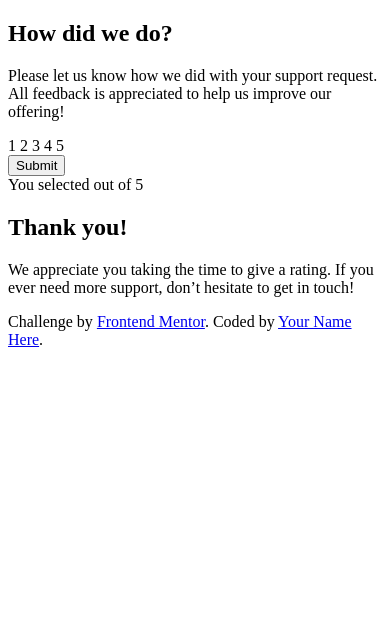
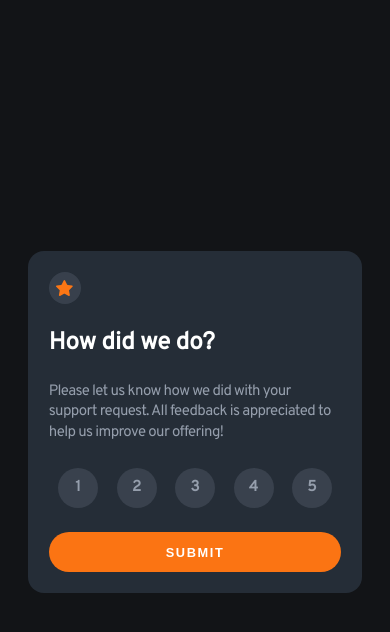
Before and after one commit to koreynichols/interactive-rating-component, a plain HTML site: page index.html in a window 390 px wide. Drawn offline with Linux system fonts and the light colour scheme.

Commit message:
styling for mobile done

```diff
--- a/index.html
+++ b/index.html
@@ -5,7 +5,7 @@
   <meta name="viewport" content="width=device-width, initial-scale=1.0"> <!-- displays site properly based on user's device -->
 
   <link rel="icon" type="image/png" sizes="32x32" href="./images/favicon-32x32.png">
-
+  <link rel="stylesheet" href="styles.css">
   <title>Frontend Mentor | Interactive rating component</title>
 
   <!-- Feel free to remove these styles or customise in your own stylesheet 👍 -->
@@ -13,35 +13,44 @@
 <body>
   <main>
     <!-- Rating state start -->
-    <div class="ratingStart">
+    <div class="ratingStart container">
+      <div class="star">
+        <img src="./images/icon-star.svg" alt="">
+      </div>
       <h2>How did we do?</h2>
 
       <p>Please let us know how we did with your support request. All feedback is appreciated
       to help us improve our offering!</p>
 
-      <div class="ratingValue">1 2 3 4 5</div>
+      <div class="ratings">
+        <div class="ratingValue">1</div>
+        <div class="ratingValue">2</div>
+        <div class="ratingValue">3</div>
+        <div class="ratingValue">4</div>
+        <div class="ratingValue">5</div>
+      </div>
 
-      <input type="submit" value="Submit">
+      <input type="submit" value="SUBMIT">
     </div>
 
     <!-- Rating state end -->
 
     <!-- Thank you state start -->
-    <div class="thankyou">
-      <div class="selection">You selected <!-- Add rating here --> out of 5</div>
+    <!-- <div class="thankyou container">
+      <div class="selection">You selected out of 5</div>
 
       <h2>Thank you!</h2>
 
       <p>We appreciate you taking the time to give a rating. If you ever need more support,
       don’t hesitate to get in touch!</p>
-    </div>
+    </div> -->
     <!-- Thank you state end -->
   </main>
-  <footer>
+  <!-- <footer>
     <div class="attribution">
       Challenge by <a href="https://www.frontendmentor.io?ref=challenge" target="_blank">Frontend Mentor</a>.
       Coded by <a href="#">Your Name Here</a>.
     </div>
-  </footer>
+  </footer> -->
 </body>
 </html>
--- a/styles.css
+++ b/styles.css
@@ -1,2 +1,82 @@
+@import url('https://fonts.googleapis.com/css?family=Overpass:wght@400,700');
+
 .attribution { font-size: 11px; text-align: center; }
 .attribution a { color: hsl(228, 45%, 44%); }
+
+* {
+    margin: 0;
+    padding: 0;
+}
+
+body {
+    background-color: hsl(216, 12%, 8%);
+    color: hsl(217, 12%, 63%);
+    height: 100vh;
+    display: flex;
+    align-items: center;
+    justify-content: center;
+    font-family: 'Overpass';
+}
+
+h2 {
+    color: hsl(0, 0%, 100%);
+    font-weight: 700;
+}
+
+p {
+    font-size: 0.9375rem;
+    letter-spacing: -.04rem;
+    line-height: 1.3rem;
+}
+
+input[type="submit"] {
+    background-color: hsl(25, 97%, 53%);
+    color: hsl(0, 0%, 100%);
+    border: none;
+    border-radius: 2rem;
+    padding: .8rem 0;
+    font-size: .8rem;
+    font-weight: 700;
+    letter-spacing: .1rem;
+}
+
+.container {
+    display: flex;
+    flex-direction: column;
+    width: 75%;
+    background-color: hsl(213, 19%, 18%);
+    padding: 1.3rem;
+    border-radius: 1rem;
+    gap: 1.5rem;
+    margin: 0 auto;
+}
+
+.star {
+    background-color: rgba(124, 135, 152, 0.223);
+    width: 2rem;
+    height: 2rem;
+    border-radius: 50%;
+    display: flex;
+    align-items: center;
+    justify-content: center;
+}
+
+.ratings {
+    display: flex;
+    justify-content: space-around;
+}
+
+.ratingValue {
+    background-color: rgba(124, 135, 152, 0.223);
+    height: 2.5rem;
+    width: 2.5rem;
+    border-radius: 50%;
+    text-align: center;
+    line-height: 2.5rem;
+    font-size: 15px;
+    font-weight: 700;
+}
+
+.ratingValue:hover, input[type="submit"] {
+    cursor: pointer;
+}
```
